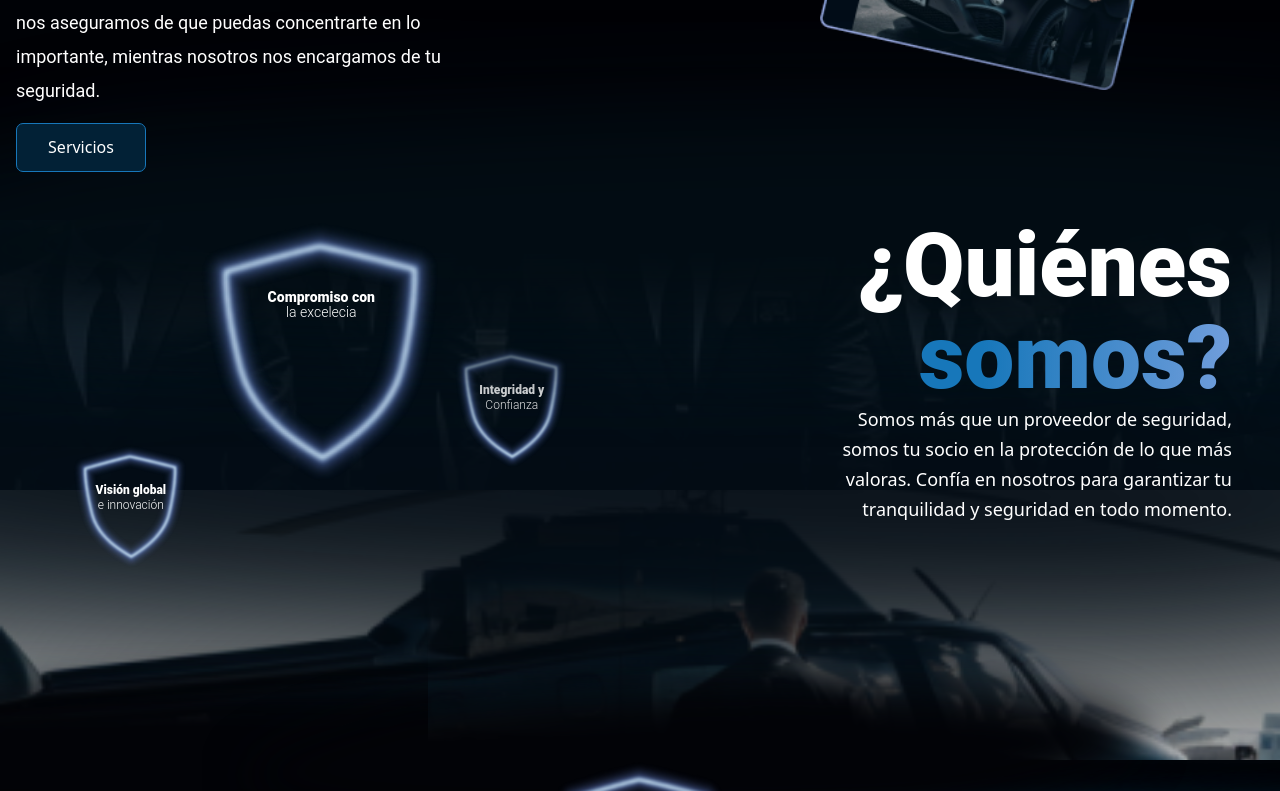
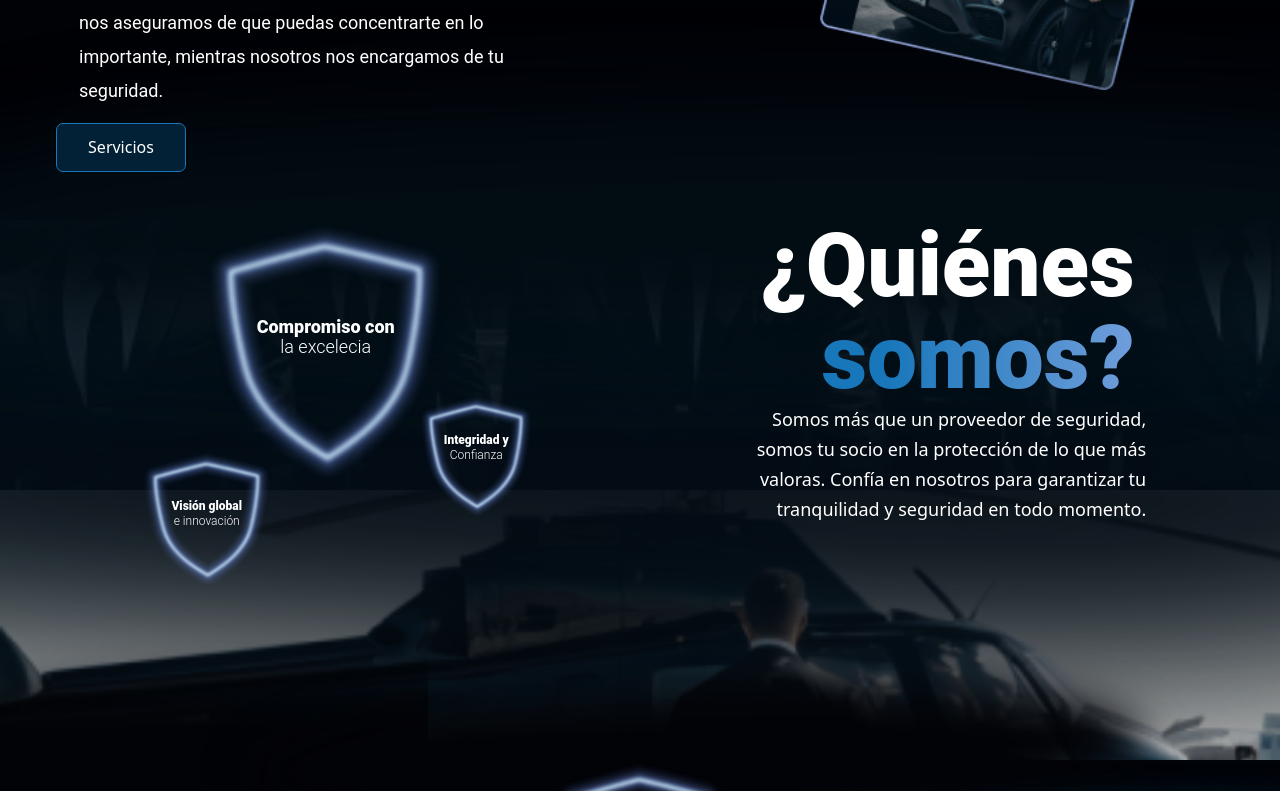
Before and after one commit to LarkinBaumann/larkinsecurity, a Next.js app: page / in a window 1280 px wide. Shown: the part 1080-1871 px from the top of the page. Built offline with nearby package versions, Linux system fonts and the light colour scheme.

Commit message:
Refactor component styles in Acerca and Quienes components

```diff
--- a/src/components/Home/Acerca/Acerca.jsx
+++ b/src/components/Home/Acerca/Acerca.jsx
@@ -28,14 +28,14 @@ function Acerca() {
           </div>
         </div>
         </div>
-        <div className='w-full lg:w-[50%] h-full flex flex-col items-center lg:items-start justify-center  text-white text-center lg:text-left gap-[15px] px-4'>
+        <div className='w-full lg:w-[50%] h-full flex flex-col items-center  justify-center  text-white text-center lg:text-left gap-[15px] px-4'>
             <h2 className='font-header text-[30px] md:text-[40px] font-extrabold leading-[32px] md:leading-[40px] w-[95%] lg:w-[482px] z-10 '>
                 Garantizamos tu tranquilidad con seguridad de <span className='titulo3'>primera calidad</span>
             </h2>
             <p className='text-[13px] md:text-[20px] lg:text-[18px] md:leading-[34px] lg:w-[482px] font-paragraph leading-[22px] z-20 '>
             Nuestro equipo altamente capacitado y comprometido está dedicado a salvaguardar tu entorno, con una amplia gama de soluciones adaptadas a tus necesidades específicas, nos aseguramos de que puedas concentrarte en lo importante, mientras nosotros nos encargamos de tu seguridad.
             </p>
-            <div className='z-20'>
+            <div className='w-full flex flex-row justify-center lg:justify-start items-center z-20 lg:px-10'>
             <Button
             text={"Servicios"}
             />
--- a/src/components/Home/Quienes/Quienes.jsx
+++ b/src/components/Home/Quienes/Quienes.jsx
@@ -10,7 +10,7 @@ import ShadowQuienesLg from "./Shadows/ShadowQuienesLg";
 function Quienes() {
 
   return (
-    <div className="w-full h-[540px] flex flex-col lg:flex-row-reverse justify-center items-center text-center lg:text-right text-white gap-[10px] px-4 relative">
+    <div className="w-full h-[540px] flex flex-col lg:flex-row-reverse justify-center items-center text-center lg:text-right text-white gap-[10px] px-4  relative">
       <ShadowTop/>
       <ShadowTopLg/>
       <div className="w-full h-full flex flex-col justify-between absolute ">
@@ -41,7 +41,7 @@ function Quienes() {
       </div>
 
 
-      <div className="w-full h-full z-10 flex flex-col lg:items-end px-4 md:px-8 ">
+      <div className="w-full h-full z-10 flex flex-col lg:items-center px-4 md:px-8 ">
       <h2 className="lg:w-[377px] font-header text-[40px] lg:text-[89px] font-extrabold lg:leading-[92px] z-10">
         ¿Quiénes <span className="titulo4">somos?</span>
       </h2>
@@ -55,10 +55,10 @@ function Quienes() {
       <Button text={"Nosotros"} />
       </div>
       </div>
-      <div className='hidden w-full h-full lg:flex flex-row justify-center px-4 '>
-        <div className='h-[250px] lg:h-[350px] flex flex-col justify-end relative '>
-          <Image src="/assets/home/servicio/escudo1.png" alt="Escudo" width={1000} height={1000} className='w-[123px] h-[126px]' />
-          <div className='flex flex-col text-center w-full absolute top-[60%] lg:top-[75%] text-[12px] font-paragraph leading-[15px]'>
+      <div className='hidden w-full h-full lg:flex flex-row justify-center z-10 '>
+        <div className='h-[250px] lg:h-[350px] flex flex-col justify-end relative lg:translate-x-[80px] lg:translate-y-[20px] '>
+          <Image src="/assets/home/servicio/escudo1.png" alt="Escudo" width={1000} height={1000} className='w-[123px] lg:w-[140px] h-[126px] lg:h-[140px]' />
+          <div className='flex flex-col text-center w-full absolute top-[60%] lg:top-[74%] text-[12px] font-paragraph leading-[15px]'>
           <p className='font-extrabold'>Visión global</p>
           <p className='font-light'>e innovación</p>
           </div>
@@ -67,12 +67,12 @@ function Quienes() {
           <Image src="/assets/home/servicio/escudo1.png" alt="Escudo" width={1000} height={1000}
           className='w-[182px] h-[197px] lg:w-[258px] lg:h-[266px] '
           />
-          <div className='flex flex-col text-center w-full absolute top-[35%] lg:top-[13%] text-[14px] font-paragraph leading-[15px]'>
+          <div className='flex flex-col text-center w-full absolute top-[35%] lg:top-[18%] text-[14px] lg:text-[18px] font-paragraph leading-[15px] lg:leading-[20px]'>
           <p className='font-extrabold'>Compromiso con</p>
           <p className='font-light'>la excelecia</p>
           </div>
         </div>
-        <div className='h-[250px] flex flex-col justify-end relative '>
+        <div className='h-[250px] flex flex-col justify-end relative lg:-translate-x-[40px] lg:translate-y-[50px] '>
           <Image src="/assets/home/servicio/escudo1.png" alt="Escudo" width={1000} height={1000} className='w-[123px] h-[126px]' />
           <div className='flex flex-col text-center w-full absolute top-[65%] text-[12px] font-paragraph leading-[15px]'>
           <p className='font-extrabold'>Integridad y</p>
```
